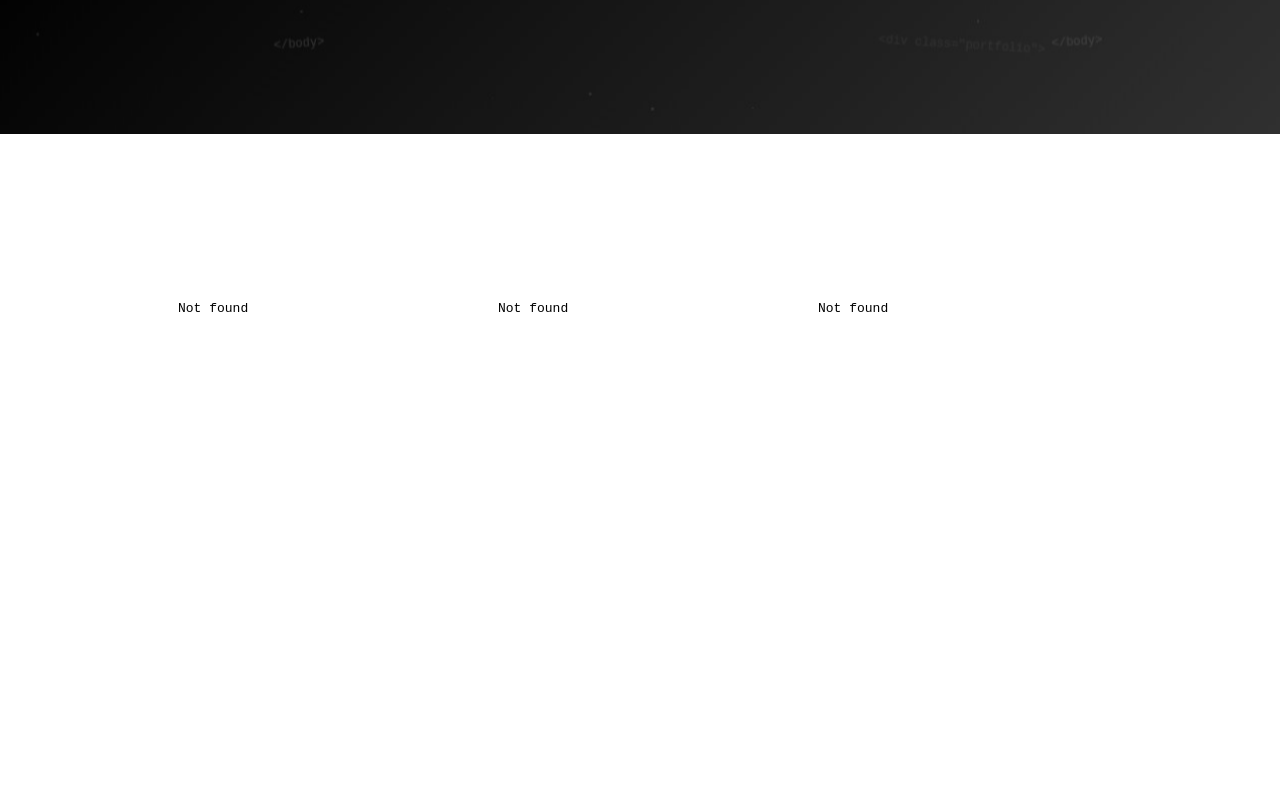
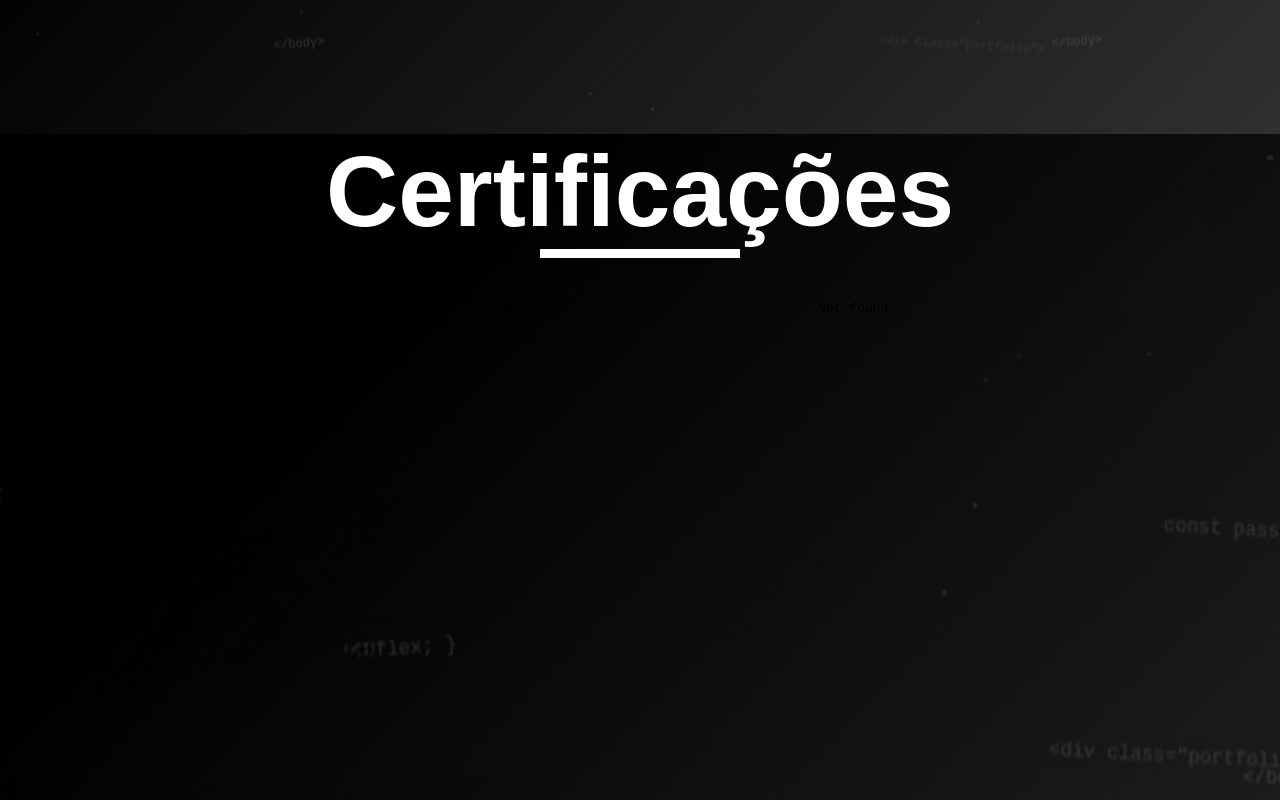
Before and after one commit to carloshrick/portifolio, a plain HTML site: page index.html in a window 1280 px wide. Shown: the part 3280-4080 px from the top of the page. Drawn offline with Linux system fonts and the light colour scheme; files whose address does not match are found by name.

Commit message:
Update style.css

```diff
--- a/style.css
+++ b/style.css
@@ -256,6 +256,21 @@ h1 {
     padding-bottom: 3rem;
     color: white;
 
+}
+
+#div5{
+    min-height: 100vh;
+    width: 100%;
+    display: inline-block;
+    justify-content: center;
+    text-align: center;
+    min-height: 100vh;
+    width: 100%;
+    background-color: rgb(0, 0, 0);
+     background-image: url(./img/image\(12\).png);
+    background-size: cover;
+    background-position: center;
+    background-repeat: no-repeat;
 }
 
 #cardsprojetos{
```
